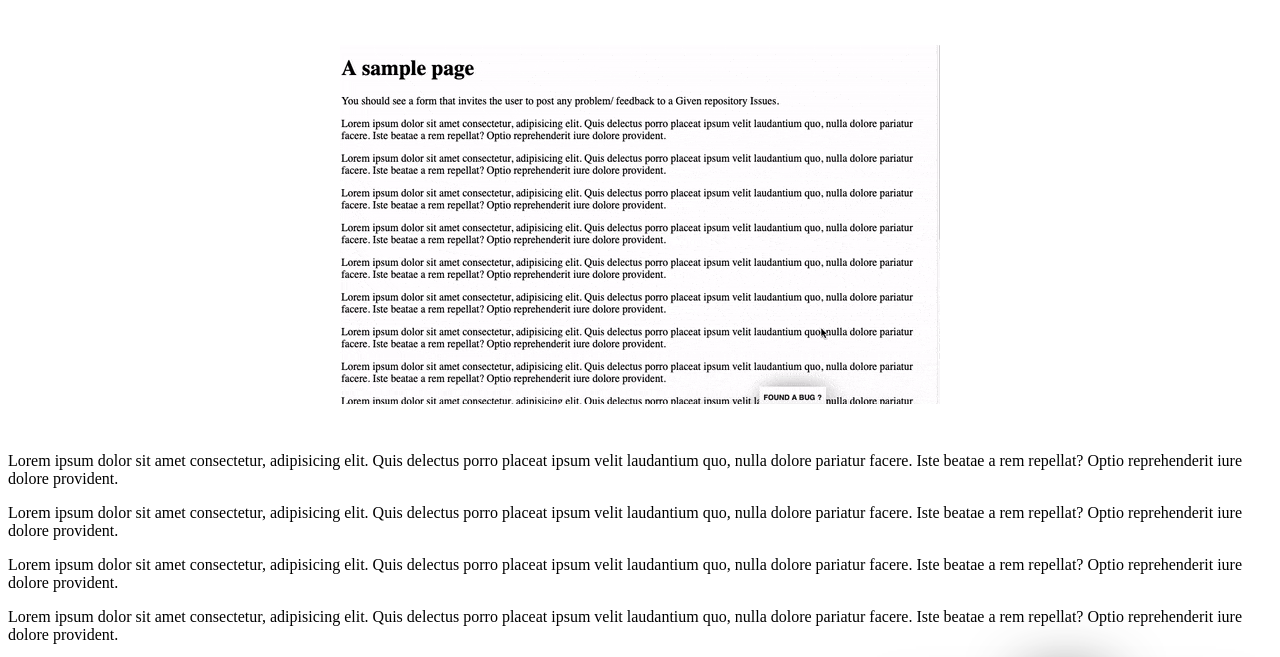
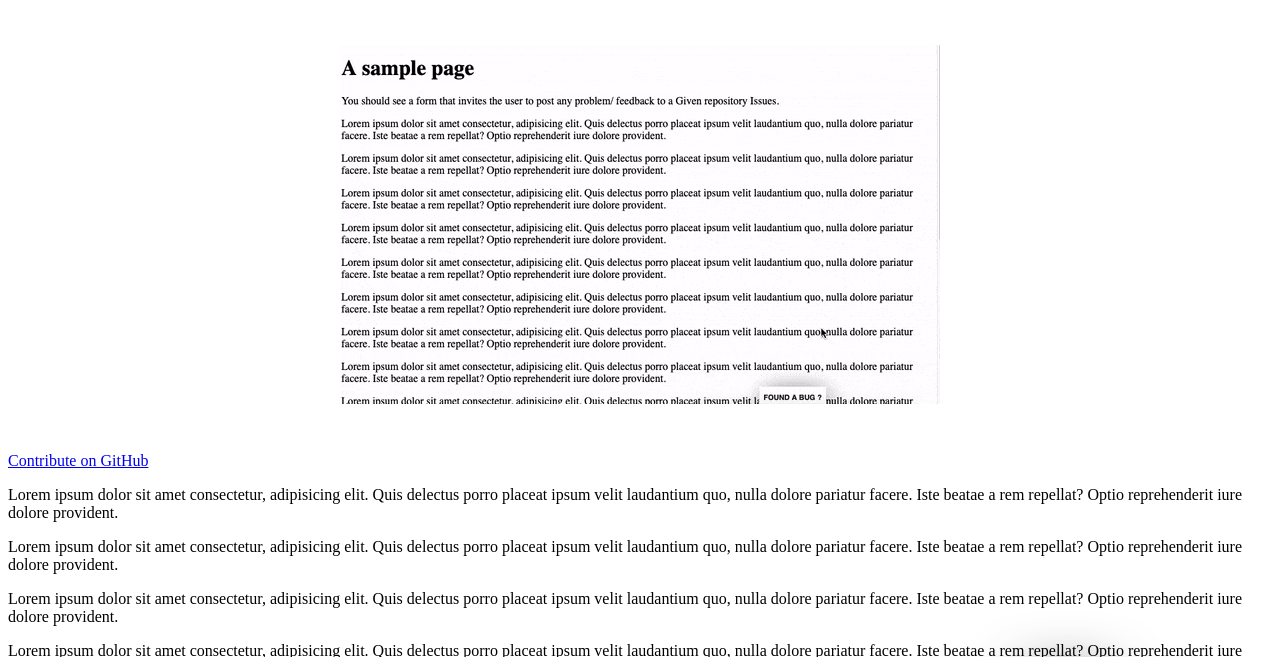
Before and after one commit to pixeline/portable-github-issues-form, a website: page docs/index.html in a window 1280 px wide. Shown: the part 101-758 px from the top of the page. Drawn offline with Linux system fonts and the light colour scheme.

Commit message:
add contribute link

```diff
--- a/docs/index.html
+++ b/docs/index.html
@@ -13,6 +13,7 @@
         <h1>A Portable GitHub Issues reporting form</h1>
         <p>You should see a call to Action below that invites the user to post any problem/ feedback to a Given repository Issues.</p>
         <p><img src="./demo.gif" alt="" style="margin:3rem auto;display:block;"></p>
+    <nav><a href="https://github.com/pixeline/portable-github-issues-form">Contribute on GitHub</a></nav>
         <p> Lorem ipsum dolor sit amet consectetur, adipisicing elit. Quis delectus porro placeat ipsum velit laudantium
             quo,
             nulla dolore pariatur facere. Iste beatae a rem repellat? Optio reprehenderit iure dolore provident.
```
